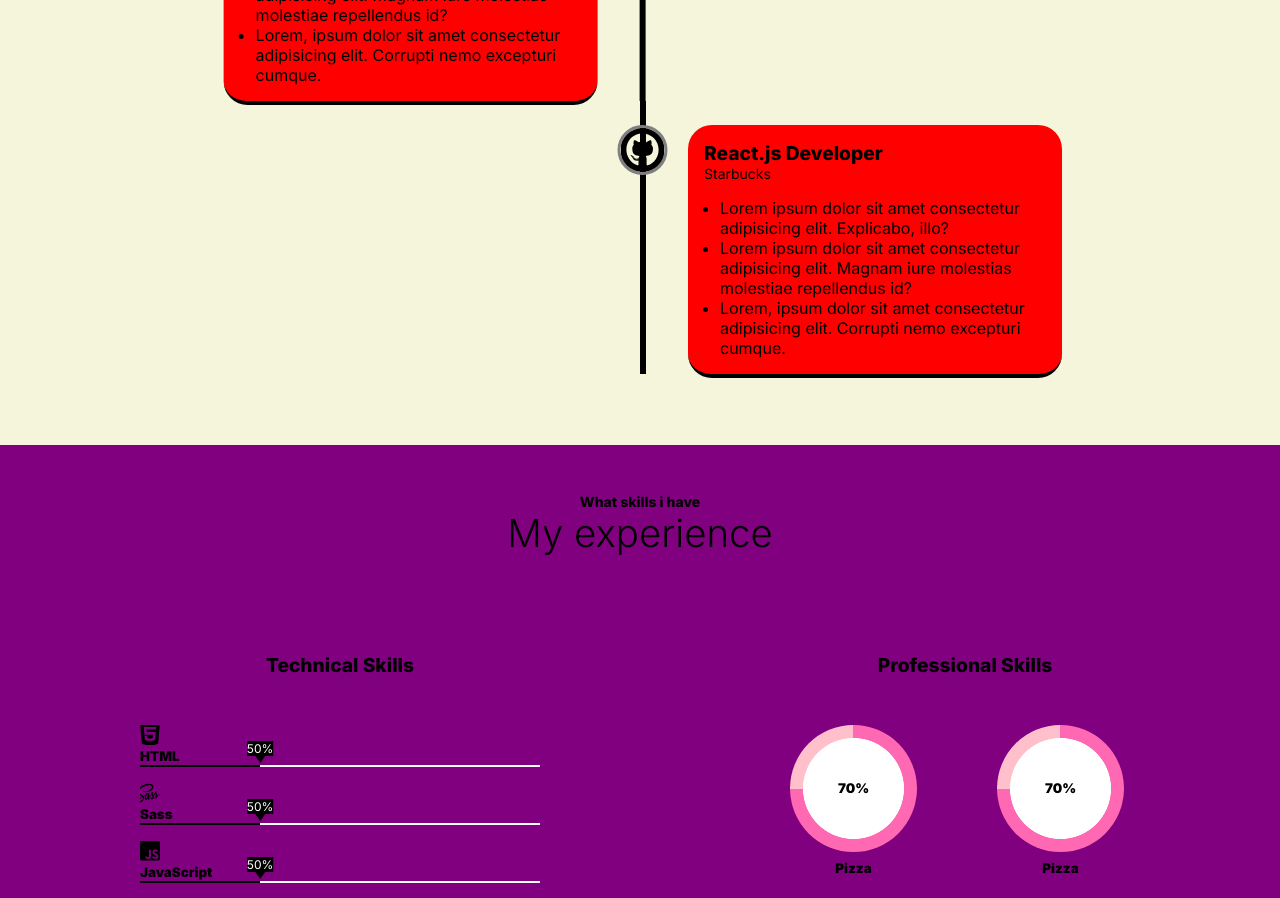
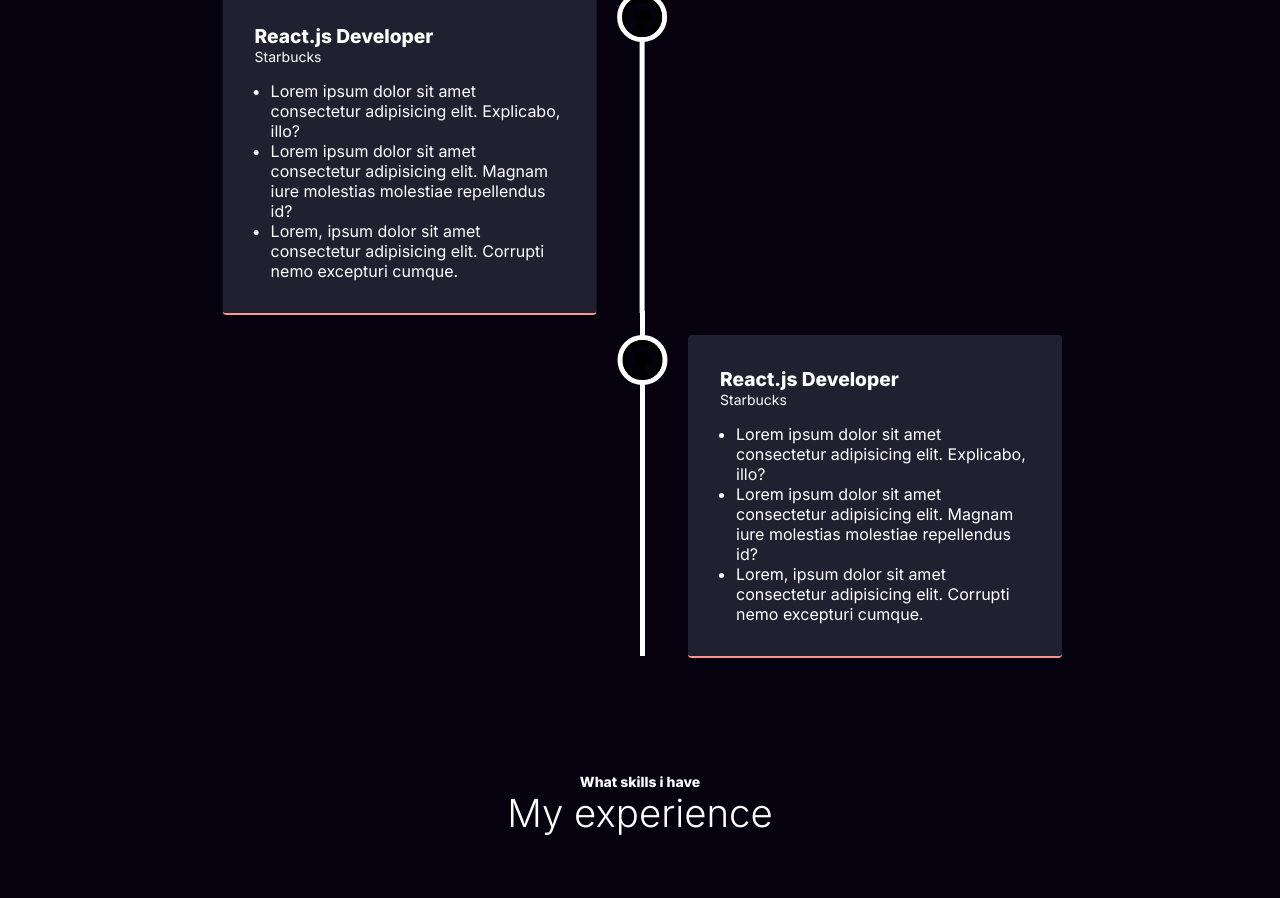
Before and after one commit to GeorgeIonita1/Portfolio, a Next.js app in the folder client/: page / in a window 1280 px wide. Shown: the part 2500-3398 px from the top of the page. Built offline with nearby package versions, Linux system fonts and the light colour scheme.

Commit message:
Added color variables

```diff
--- a/client/src/components/AboutMe/AboutMe.module.scss
+++ b/client/src/components/AboutMe/AboutMe.module.scss
@@ -1,7 +1,6 @@
 @import '../../styles/mixins.scss';
 
 .aboutMe {
-    background-color: green;
     display: flex;
     flex-direction: column;
     justify-content: center;
@@ -52,7 +51,8 @@
         @media (max-width: $media-breakpoint-L) {
             flex-basis: calc(50% - 0.5rem);
         }
-        background-color: red;
+        position: relative;
+        background-color: var(--card-background);
         flex-basis: 33.3%;
         display: flex;
         flex-direction: column;
@@ -64,6 +64,15 @@
         border-radius: var(--border-radius-card);
         max-width: rem(260);
 
+        &::after {
+            content: '';
+            position: absolute;
+            inset: -1px;
+            background: linear-gradient(to bottom, var(--card-border-start), var(--card-border-end));
+            z-index: -1;
+            border-radius: inherit;
+        }
+
         h3 {
             text-align: center;
         }
--- a/client/src/components/Experience/Experience.module.scss
+++ b/client/src/components/Experience/Experience.module.scss
@@ -1,10 +1,6 @@
 @import '../../styles/mixins.scss';
 
-.experience {
-    background-color: beige;
-}
-
-.container > div  {
+.experience > div  {
     // card
     @media (min-width: $media-breakpoint-L) {
         max-width: 40%;
@@ -16,7 +12,7 @@
     position: relative;
     left: 4rem;
     max-width: calc(100% - 4rem);
-    background-color: red;
+    background-color: var(--card-background);
 
     > div {
         // skeleton
@@ -24,14 +20,14 @@
             left: -3rem;
         }
         @include position(absolute, $top: 0);
-        width: rem(6);
+        width: rem(5);
         height: 100%;
-        background-color: black;
+        background-color: var(--tree-background);
     }
 
     &:nth-child(odd) {
         @media (min-width: $media-breakpoint-L) {
-            transform: translateX(calc(-100% - 3rem + 6px));
+            transform: translateX(calc(-100% - 3rem + 5px));
         }
 
 
--- a/client/src/components/Experience/Experience.tsx
+++ b/client/src/components/Experience/Experience.tsx
@@ -3,12 +3,12 @@ import ExperienceCard from './ExperienceCard';
 
 export default function Experience() {
     return (
-        <section className={styles.experience}>
+        <section>
             <div className='title-container'>
                 <h5>What I have done so far</h5>
                 <h2>Work Experience</h2>
             </div>
-            <div className={styles.container}>
+            <div className={styles.experience}>
                 <ExperienceCard />
                 <ExperienceCard />
                 <ExperienceCard />
--- a/client/src/components/Experience/ExperienceCard.module.scss
+++ b/client/src/components/Experience/ExperienceCard.module.scss
@@ -2,9 +2,9 @@
 
 .experienceCard {
     margin-bottom: 1.2rem;
-    border-bottom: 4px solid black;
-    padding: 1rem;
-    border-radius: var(--border-radius-card);
+    padding: 2rem;
+    border-radius: var(--border-radius-tree);
+    border-bottom: 2px solid var(--card-border-end);
 
     ul {
         padding: 1rem 0 0 1rem;
@@ -20,8 +20,8 @@
             @include position(absolute, $top: 0);
             transform: translateY(-100%);
             content: '';
-            background-color: black;
-            width: rem(6);
+            background-color: var(--tree-background);
+            width: rem(5);
             display: block;
             height: 1.5rem;
             z-index: 5;
@@ -34,8 +34,9 @@
         width: 50px;
         height: 50px;
         z-index: 2;
-        border: 3px solid gray;
+        border: 5px solid var(--tree-background);
         border-radius: 50%;
+        background-color: var(--body-background);
 
         img {
             border-radius: 50%;
--- a/client/src/components/Presentation/Presentation.module.scss
+++ b/client/src/components/Presentation/Presentation.module.scss
@@ -1,7 +1,6 @@
 @import '../../styles/mixins.scss';
 
 .presentation {
-    background-color: yellow;
     h1 {
         display: flex;
         flex-direction: column;
--- a/client/src/components/SkillsOverview/SkillsOverview.module.scss
+++ b/client/src/components/SkillsOverview/SkillsOverview.module.scss
@@ -1,8 +1,6 @@
 @import '../../styles/mixins.scss';
 
 .skills {
-    background-color: purple;
-
     &Container {
         @media (max-width: $media-breakpoint-L) {
             flex-direction: column;
@@ -23,7 +21,7 @@
         flex-basis: rem(400);
         > div {
             > div {
-                margin-bottom: 1rem;
+                margin-bottom: 5rem;
             }
         }
 
@@ -33,15 +31,17 @@
         }
 
         &Progress {
-            height: rem(2);
+            height: rem(7);
             width: 100%;
-            background-color: var(--white);
+            background-color: var(--progress-background);
+            border-radius: 50px;
 
             > div {
                 position: relative;
-                background-color: black;
-                height: rem(2);
+                background-color: var(--progress-background-accent);
+                height: 100%;
                 width: 30%;
+                border-radius: inherit;
             }
         }
 
@@ -91,8 +91,12 @@
                 height: 100%;
                 border-radius: 50%;
                 background:
-                radial-gradient(closest-side, white 79%, transparent 80% 100%),
-                conic-gradient(hotpink 75%, pink 0);
+                radial-gradient(closest-side, white 85%, transparent 80% 100%),
+                conic-gradient(var(--progress-background-accent) 75%, var(--progress-background) 0);
+            }
+
+            small {
+                color: black;
             }
         }
 
--- a/client/src/styles/global.scss
+++ b/client/src/styles/global.scss
@@ -11,7 +11,8 @@
 }
 
 body {
-    background-color: red;
+    background-color: var(--body-background);
+    color: white;
 }
 
 img {
--- a/client/src/styles/variables.scss
+++ b/client/src/styles/variables.scss
@@ -1,5 +1,15 @@
 :root {
+    // colors
+    --body-background: #05010e;
+    --card-background: #212031;
+    --card-border-start: #6CD4FF;
+    --card-border-end: #FE938C;
     --white: #ffffff;
     --navigation-background: #929792;
+    --tree-background: white;
+    --progress-background: #333341;
+    --progress-background-accent: #6CD4FF;
+
     --border-radius-card: 1.5rem;
+    --border-radius-tree: 0.25rem;
 }
```
